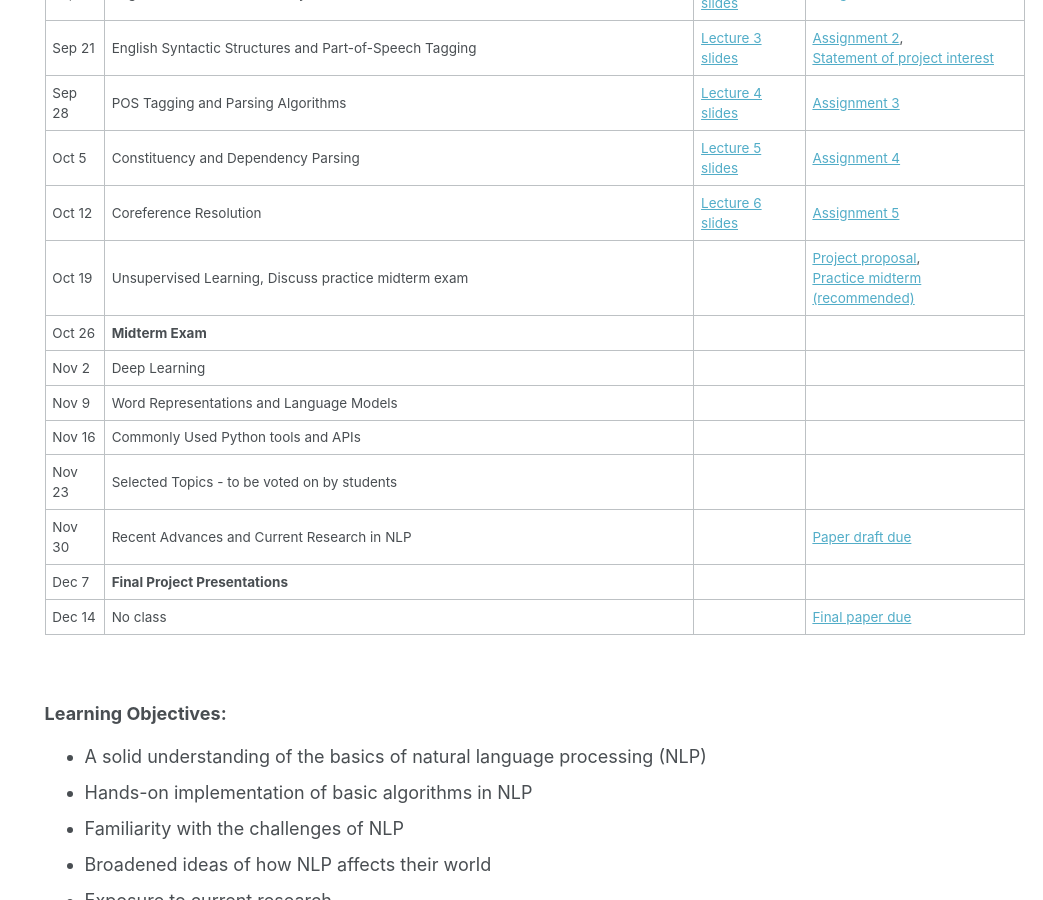
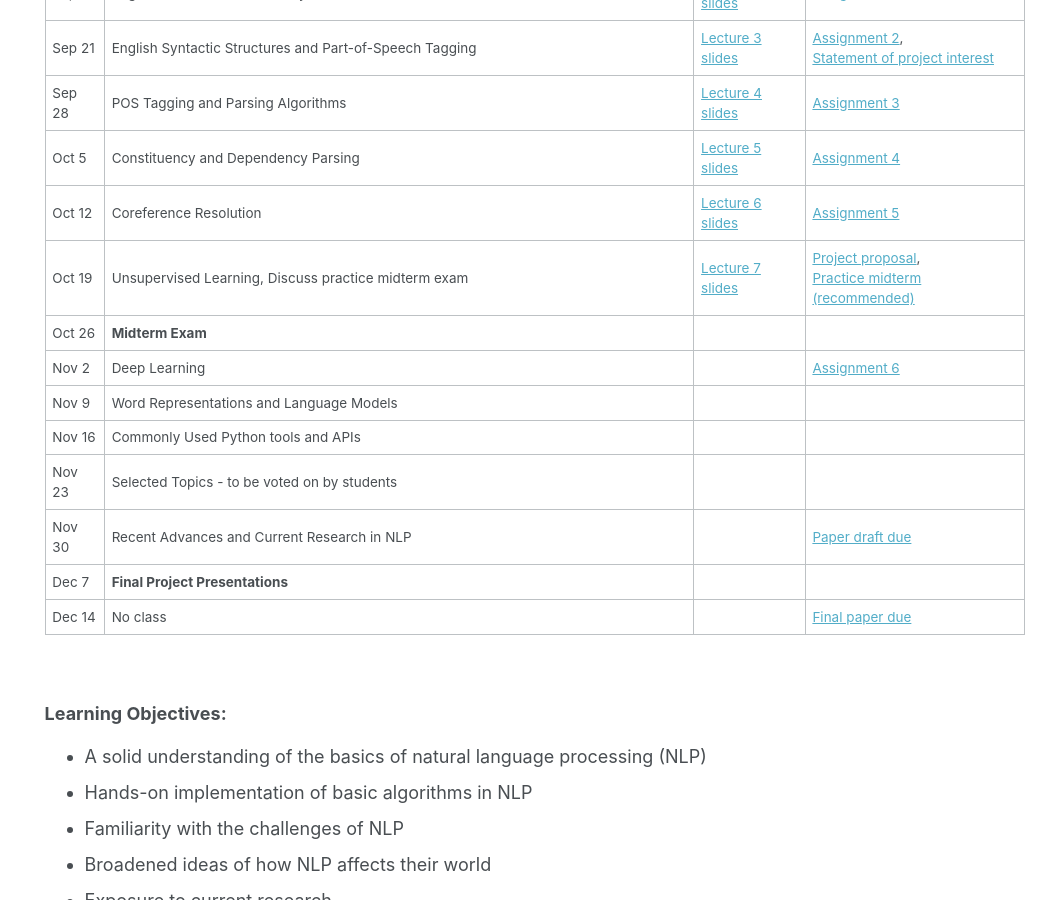
Before and after one commit to rasikabh/rasikabh.github.io, a Jekyll site: the page built from _pages/nlp2020.md, in a window 1280 px wide and 900 px high, scrolled down 895 px. Shown: the whole window, without its empty margins (237-1280 px from the left). Built offline with Jekyll 4.4.1, drawn with Linux system fonts in a browser that asks for light colours.

Commit message:
Update nlp2020.md

```diff
--- a/_pages/nlp2020.md
+++ b/_pages/nlp2020.md
@@ -40,9 +40,9 @@ The course will cover basic implementations in Python as well as APIs and tools
 | Sep 28 | POS Tagging and Parsing Algorithms                                                            | [Lecture 4 slides](https://docs.google.com/presentation/d/1atemcwZZUI8DBydpk8fwVyMjVaQHXRHIrqUdEmloTPI/edit?usp=sharing) | [Assignment 3](https://docs.google.com/document/d/1rpZxvdi5x6xrJhsjzX9MlcaBydAaJgLwTeAZ_PmnN5U/edit?usp=sharing) |
 | Oct 5  | Constituency and Dependency Parsing                                                           | [Lecture 5 slides](https://docs.google.com/presentation/d/1X_-2xWhIJE3wYD7vcBG3H4u9tbqlbMIplY2Tftv36oc/edit?usp=sharing) | [Assignment 4](https://docs.google.com/document/d/1iNvFtZkI9eAQzK4XHKw5UeL966g0OY7p7VQzglZJLmk/edit?usp=sharing) |
 | Oct 12 | Coreference Resolution                                                                        | [Lecture 6 slides](https://docs.google.com/presentation/d/1izOeuo_4h5ifwgV06tAILn7F8v6cZaCsTgK5BL-gJoA/edit?usp=sharing) | [Assignment 5](https://docs.google.com/document/d/1cvFc5oSdIbfPujZCgTSOkdqS9jVvwZsGF8daGMWXXB8/edit?usp=sharing) |
-| Oct 19 | Unsupervised Learning, Discuss practice midterm exam                                          |        | [Project proposal](https://rasikabh.github.io/nlp2020/#final-project), <br> [Practice midterm (recommended)](https://docs.google.com/document/d/1BCnCPbZhLwRoJTtAKKdCUrtpJaCKm5ju4kIfjtevBSU/edit?usp=sharing) |
+| Oct 19 | Unsupervised Learning, Discuss practice midterm exam                                          | [Lecture 7 slides](https://docs.google.com/presentation/d/1HaiL6B3w76rLKo2HGqQhE395PLAjJvY9zz1LTud5M98/edit?usp=sharing) | [Project proposal](https://rasikabh.github.io/nlp2020/#final-project), <br> [Practice midterm (recommended)](https://docs.google.com/document/d/1BCnCPbZhLwRoJTtAKKdCUrtpJaCKm5ju4kIfjtevBSU/edit?usp=sharing) |
 | Oct 26 | **Midterm Exam**                                                                              |        |                |
-| Nov 2  | Deep Learning                                                                                 |        |                |
+| Nov 2  | Deep Learning                                                                                 |        | [Assignment 6](https://docs.google.com/document/d/1VLKful43M3gWWtk5MnRVpYqnCn9S-3kks-GYDcDlMr0/edit?usp=sharing) |
 | Nov 9  | Word Representations and Language Models                                                      |        |                |
 | Nov 16 | Commonly Used Python tools and APIs                                                           |        |                |
 | Nov 23 | Selected Topics - to be voted on by students                                                  |        |                |
```
